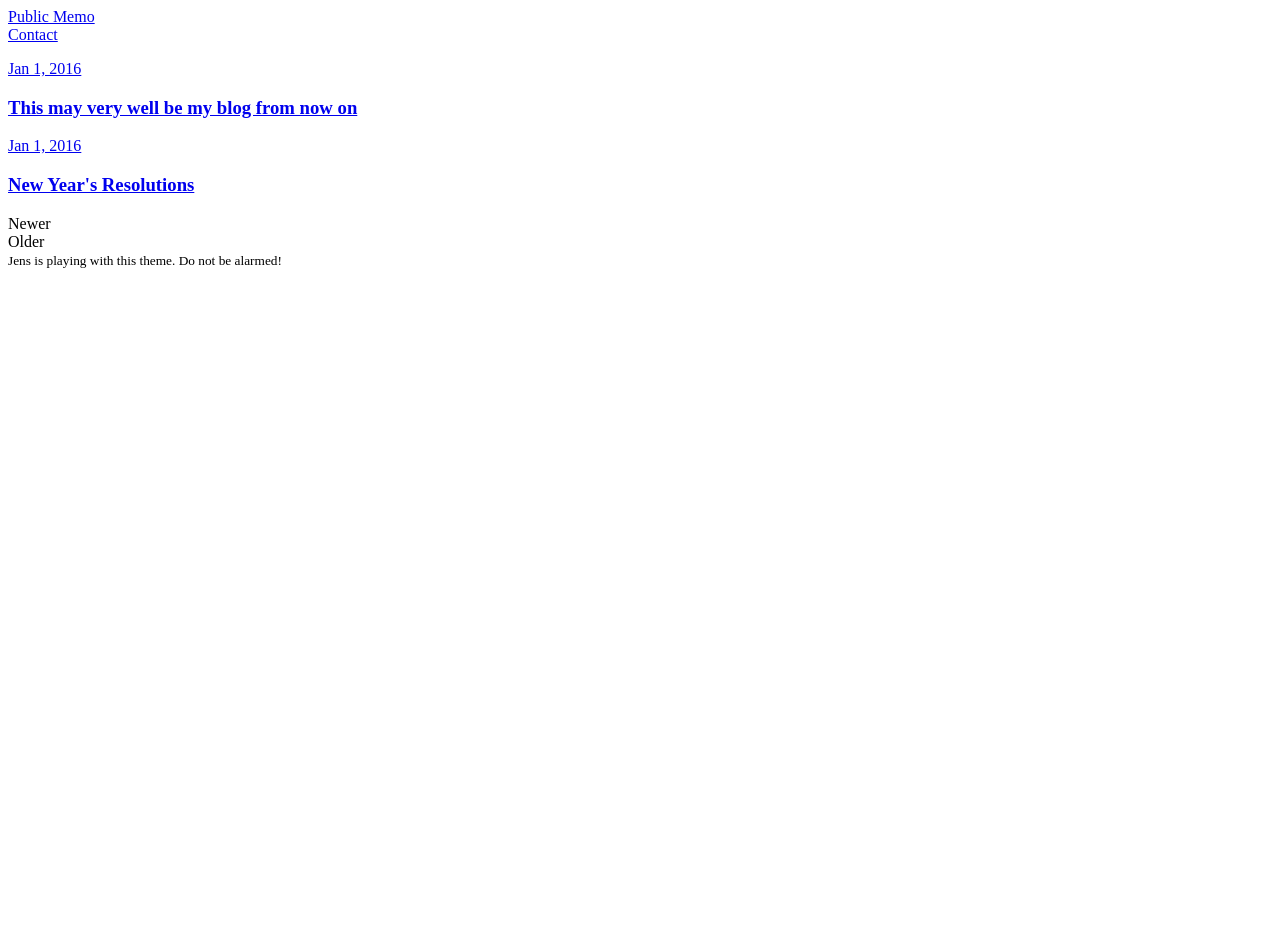
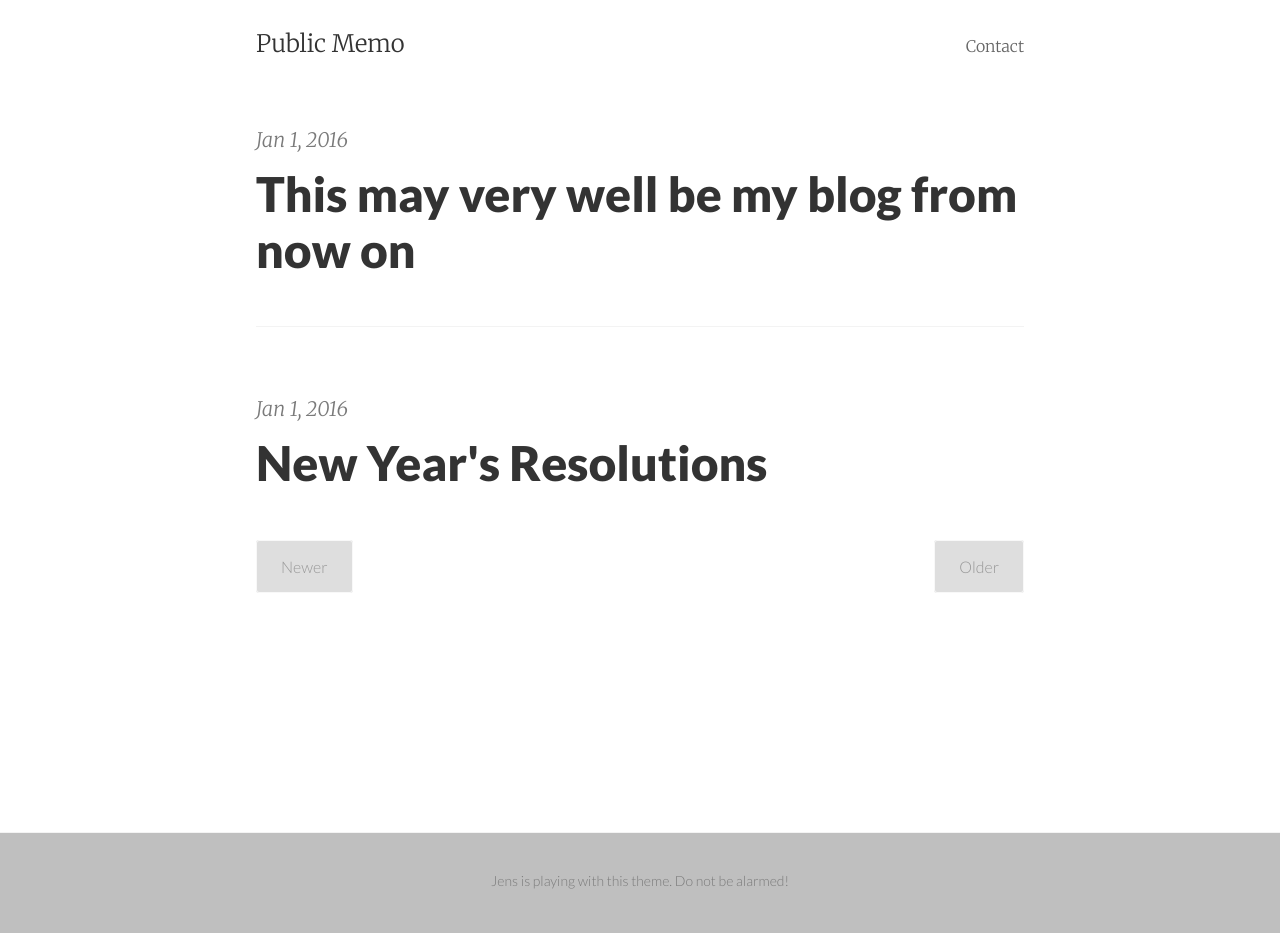
Before and after one commit to ohyran/ohyran.github.io, a Jekyll site: the page built from index.html, in a window 1280 px wide. Built offline with Jekyll 4.4.1, drawn with Linux system fonts in a browser that asks for light colours; the list of posts is cut into pages by our own code; before the commit the page ends 900 px from its top, so only the background shows below that.

Commit message:
Update default.html

```diff
--- a/_layouts/default.html
+++ b/_layouts/default.html
@@ -11,6 +11,8 @@
     <link rel="canonical" href="{{ page.url | replace:'index.html','' | prepend: site.baseurl | prepend: site.url }}">
 
     <!-- Custom CSS -->
+    <link rel="stylesheet" href="{{ "/css/basscss.css" | prepend: site.baseurl }}" type="text/css">
+    <link rel="stylesheet" href="{{ "/css/pixyll.css" | prepend: site.baseurl }}" type="text/css">
     <link rel="stylesheet" href="{{ "/css/solarized-dark.css" | prepend: site.baseurl }}" type="text/css">
 
     <!-- Fonts -->
```
